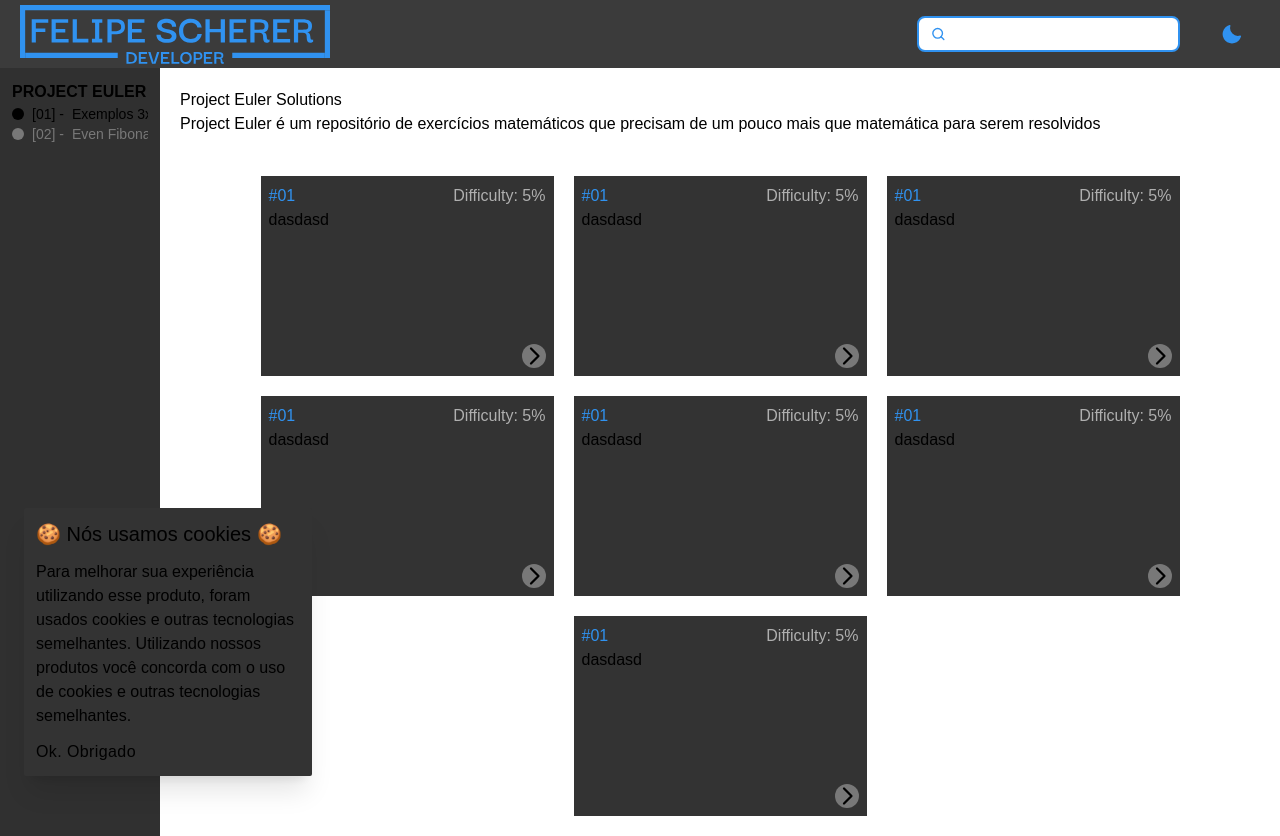
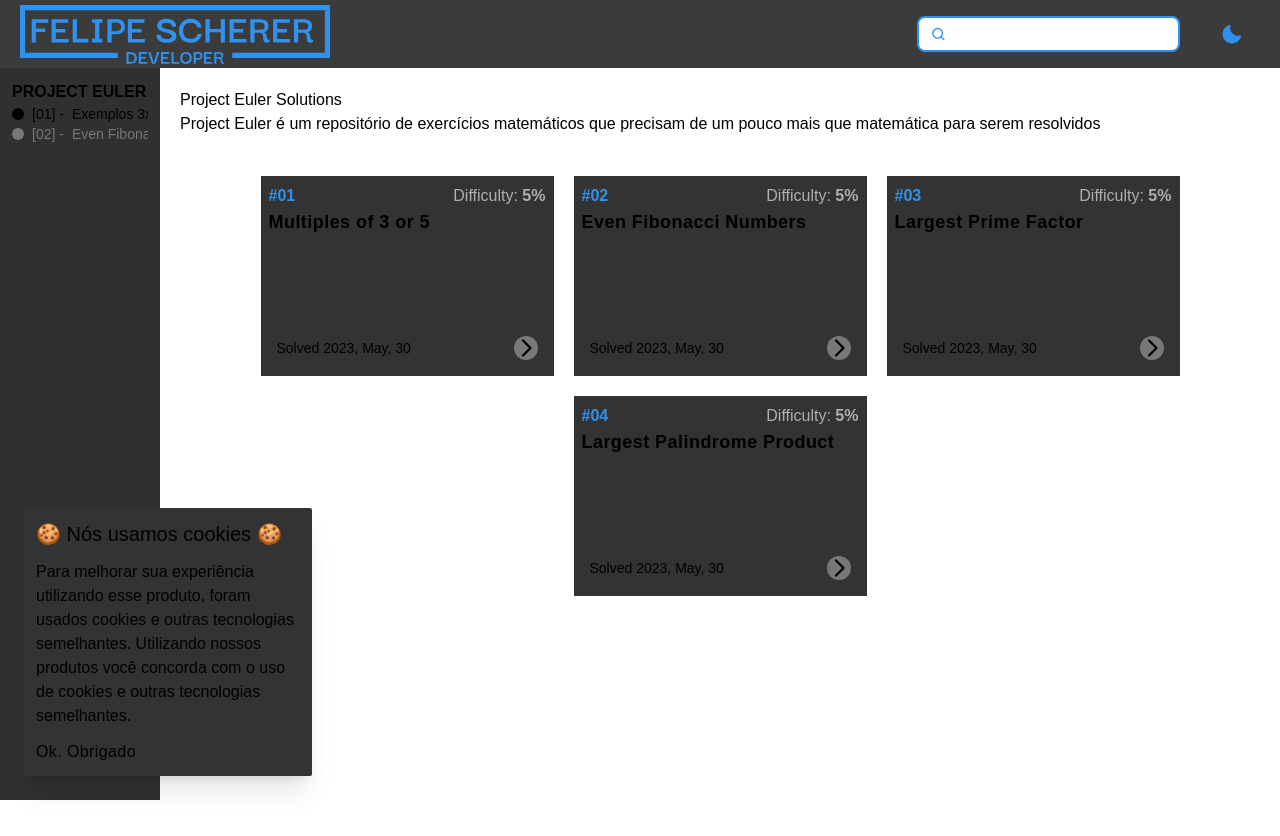
Before and after one commit to fescherer/project-euler, a Next.js app: page / in a window 1280 px wide. After the commit the page ends 800 px from the top, so only its background shows below. Built offline with nearby package versions, Linux system fonts and the light colour scheme; a web font is replaced by a local one.

Commit message:
:sparkles: add problem list

```diff
--- a/src/app/layout.tsx
+++ b/src/app/layout.tsx
@@ -36,9 +36,7 @@ export default function RootLayout({
 
         <link
           rel="icon"
-          type="image/png"
-          sizes="32x32"
-          href="https://projecteuler.net/favicons/favicon-32x32.png"
+          href="https://user-images.githubusercontent.com/62115215/232942205-6d7ae99f-0644-41d4-8b06-91022a1b3359.svg"
         />
 
         <link
--- a/src/app/page.tsx
+++ b/src/app/page.tsx
@@ -3,10 +3,10 @@ import { getProjectsMetadata } from '@/utils/getProjectMetadata'
 
 export default function Home() {
   const data = getProjectsMetadata('problems')
-  console.log(data)
+
   return (
     <>
-      <ProblemList />
+      <ProblemList data={data} />
       {/* <div>
         {data.map((item) => (
           <div key={item.id} className="flex flex-col gap-1">
@@ -17,8 +17,8 @@ export default function Home() {
             <span>{item.id}</span>
           </div>
         ))}
-      </div>
-      <ProblemPage /> */}
+      </div> */}
+      {/* <ProblemPage items={data}/> */}
     </>
   )
 }
--- a/src/components/ProblemCard/index.tsx
+++ b/src/components/ProblemCard/index.tsx
@@ -1,16 +1,39 @@
+import { ProjectMetadata } from '@/@types/Metadata'
+import { getDateFormated } from '@/utils/getDateFormated'
+import Link from 'next/link'
 import { CaretRight } from 'phosphor-react'
 
-export function ProblemCard() {
+type ProblemCardProps = {
+  card: ProjectMetadata
+}
+
+export function ProblemCard({ card }: ProblemCardProps) {
+  const date = getDateFormated(card.solved_at)
+
   return (
     <div className="flex h-[200px] w-[293px] flex-col items-start bg-foreground p-2">
       <div className="flex w-full justify-between">
-        <span className="text-primary"> #01</span>
-        <span className="text-enabled">Difficulty: 5%</span>
+        <span className="font-bold text-primary">
+          {`#${card.id.toString().padStart(2, '0')}`}
+        </span>
+        <span className="text-enabled">
+          Difficulty:
+          <strong className="font-bold">{` ${card.difficult}%`}</strong>
+        </span>
       </div>
-      <div className="h-full w-full text-justify">dasdasd</div>
-      <button className="flex items-start self-end rounded-full bg-disabled text-text transition-all hover:scale-110">
-        <CaretRight size={24} weight="bold" />
-      </button>
+      <div className="h-full w-full text-justify text-lg font-bold tracking-wide">
+        {card.title}
+      </div>
+      <div className="flex w-full items-center justify-between p-2">
+        <span className="text-sm">Solved{` ${date}`}</span>
+        <Link
+          href={card.slug}
+          title="Go to resolution page"
+          className="rounded-full bg-disabled text-text transition-all hover:scale-110"
+        >
+          <CaretRight size={24} weight="bold" />
+        </Link>
+      </div>
     </div>
   )
 }
--- a/src/features/ProblemList/index.tsx
+++ b/src/features/ProblemList/index.tsx
@@ -1,11 +1,13 @@
 'use client'
 
+import { ProjectMetadata } from '@/@types/Metadata'
 import { ProblemCard } from '@/components/ProblemCard'
-import { useState } from 'react'
 
-export function ProblemList() {
-  const [list] = useState(['11', '12', '13', '14', '15', '16', '17'])
+type ProblemListProps = {
+  data: ProjectMetadata[]
+}
 
+export function ProblemList({ data }: ProblemListProps) {
   return (
     <div className="m-5 flex flex-col gap-10">
       <div>
@@ -17,8 +19,8 @@ export function ProblemList() {
       </div>
 
       <div className="flex flex-wrap justify-center gap-5">
-        {list.map((item) => (
-          <ProblemCard key={item} />
+        {data.map((item) => (
+          <ProblemCard key={item.id} card={item} />
         ))}
       </div>
     </div>
```
